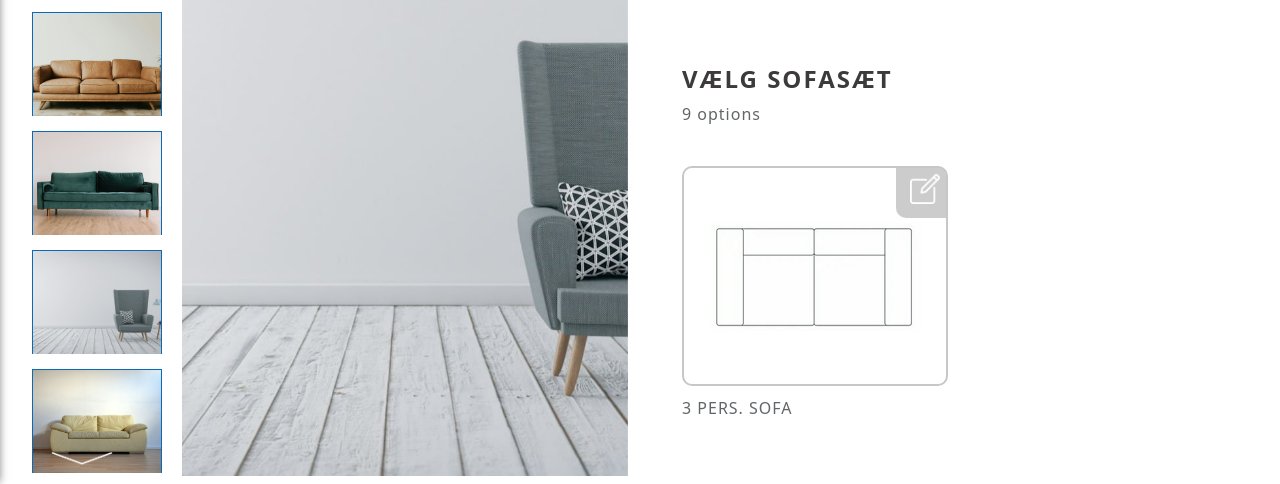
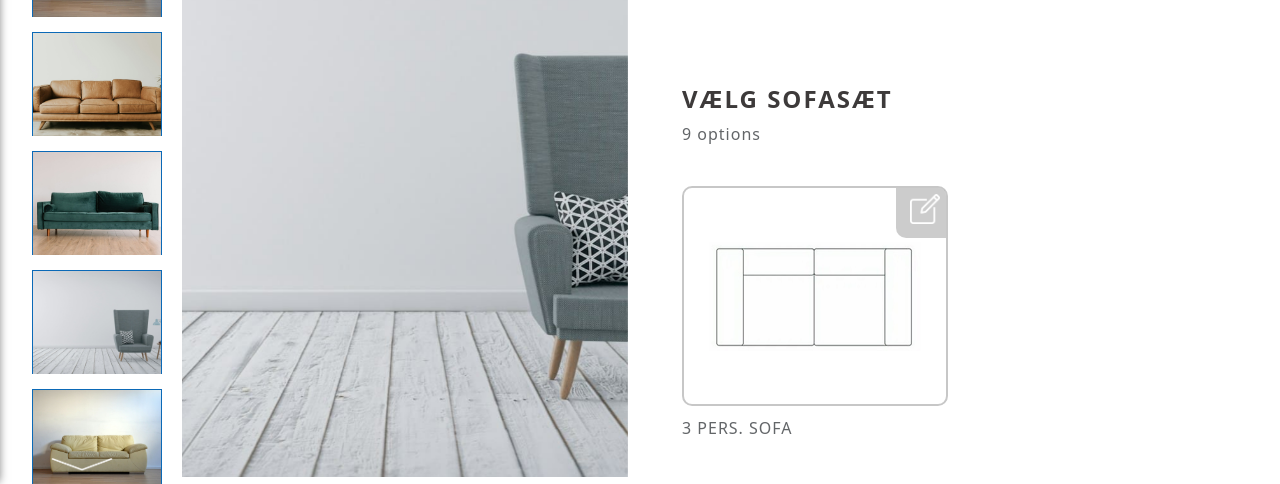
Before and after one commit to Naiem-Devs/Milano-Produktside-v2, a plain HTML site: page index.html in a window 1280 px wide. Shown: the part 317-801 px from the top of the page. Drawn offline with nearby package versions, Linux system fonts and the light colour scheme; files whose address does not match are found by name.

Commit message:
header-gap

```diff
--- a/assets/css/style.css
+++ b/assets/css/style.css
@@ -410,6 +410,7 @@ li {
 .product-area {
     position: relative;
     overflow: hidden;
+    padding-top: 20px;
 }
 
 .product__content {
@@ -853,7 +854,7 @@ i.textureBtn > img {
   width: 130px;
   margin-top: -2px;
   flex-shrink: 0;
-  height: calc(100vh - 100px);
+  height: calc(100vh - 112px);
 }
 .rtl-slider-flex .rtl-slider-nav .rtl-slider-slide {
   padding-top: 90%;
@@ -876,7 +877,7 @@ i.textureBtn > img {
 }
 
 .rtl-slider .rtl-slider-slide {
-    height: calc(100vh - 100px);
+    height: calc(100vh - 119px);
 }
 
 .rtl-slider-flex .rtl-slider-slide img {
```
